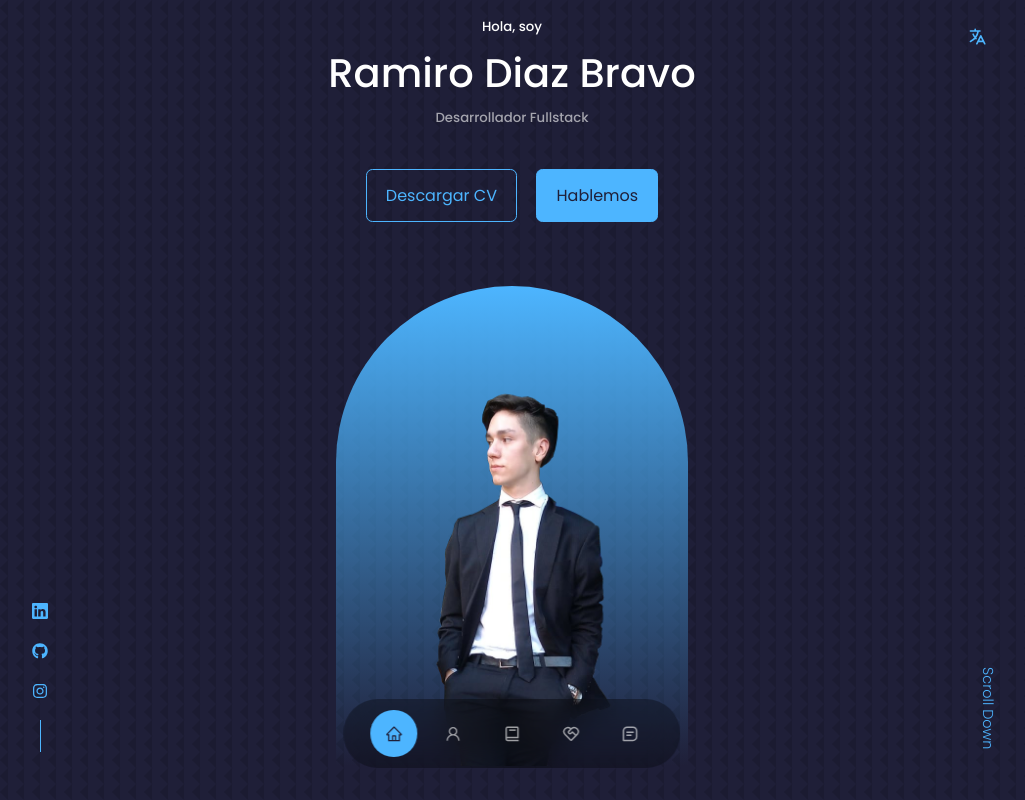
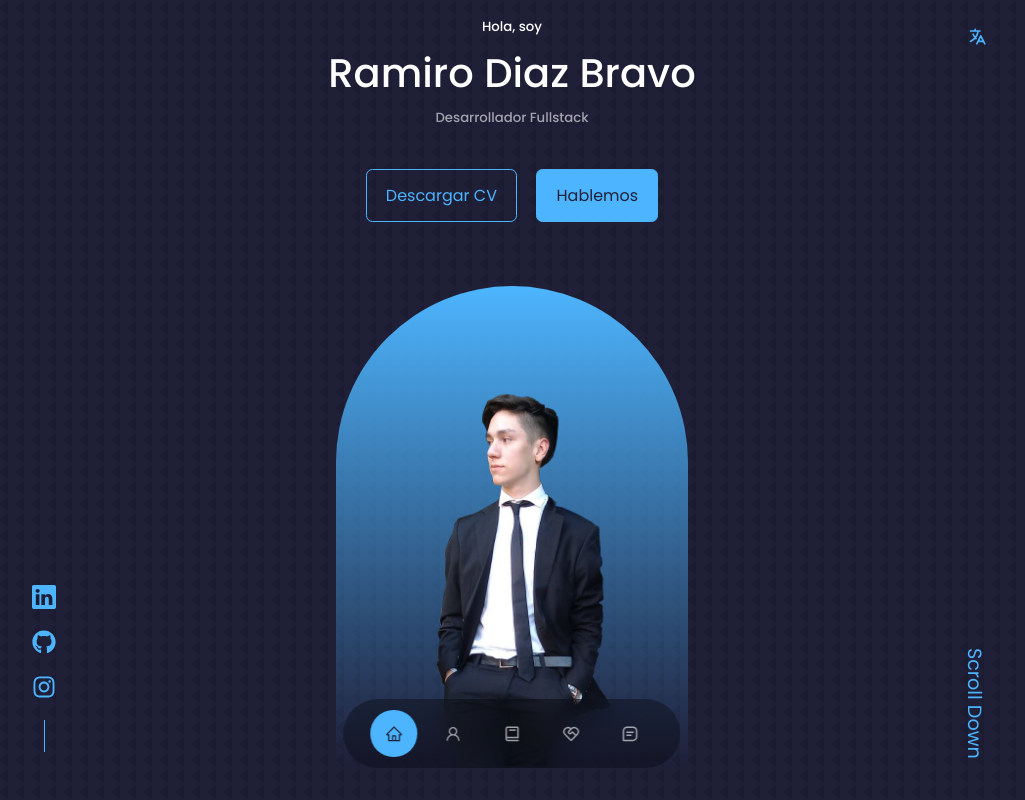
Before and after one commit to RamiroDiaz22/Portfolio, a React (Create React App) app: page / in a window 1280 px wide. Shown: the top 800 px of the page, without its empty margins (128-1153 px from the left). Built offline with nearby package versions, Linux system fonts and the light colour scheme.

Commit message:
Arreglos

```diff
--- a/src/components/header/Header.css
+++ b/src/components/header/Header.css
@@ -89,6 +89,18 @@ header {
   font-size: 0.9rem;
 }
 
+@media screen and (max-width: 1680px) {
+  .scroll__down {
+    font-weight: 400;
+    font-size: 1.2rem;
+  }
+
+  .header__socials a svg {
+    width: 1.5rem !important;
+    height: 1.5rem !important;
+  }
+}
+
 /* ===================================== MEDIA QUERIES (MEDIUM DEVICES) =================================== */
 @media screen and (max-width: 1024px) {
   header {
```
